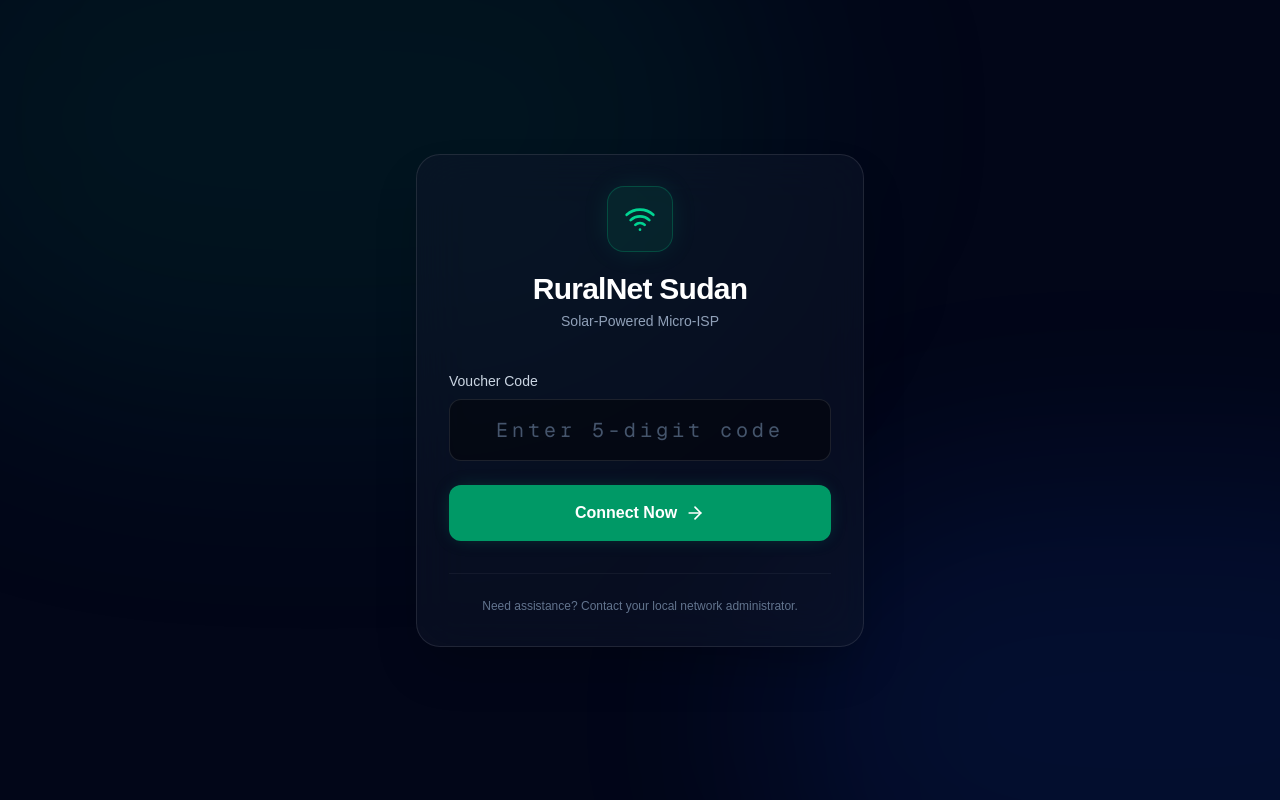
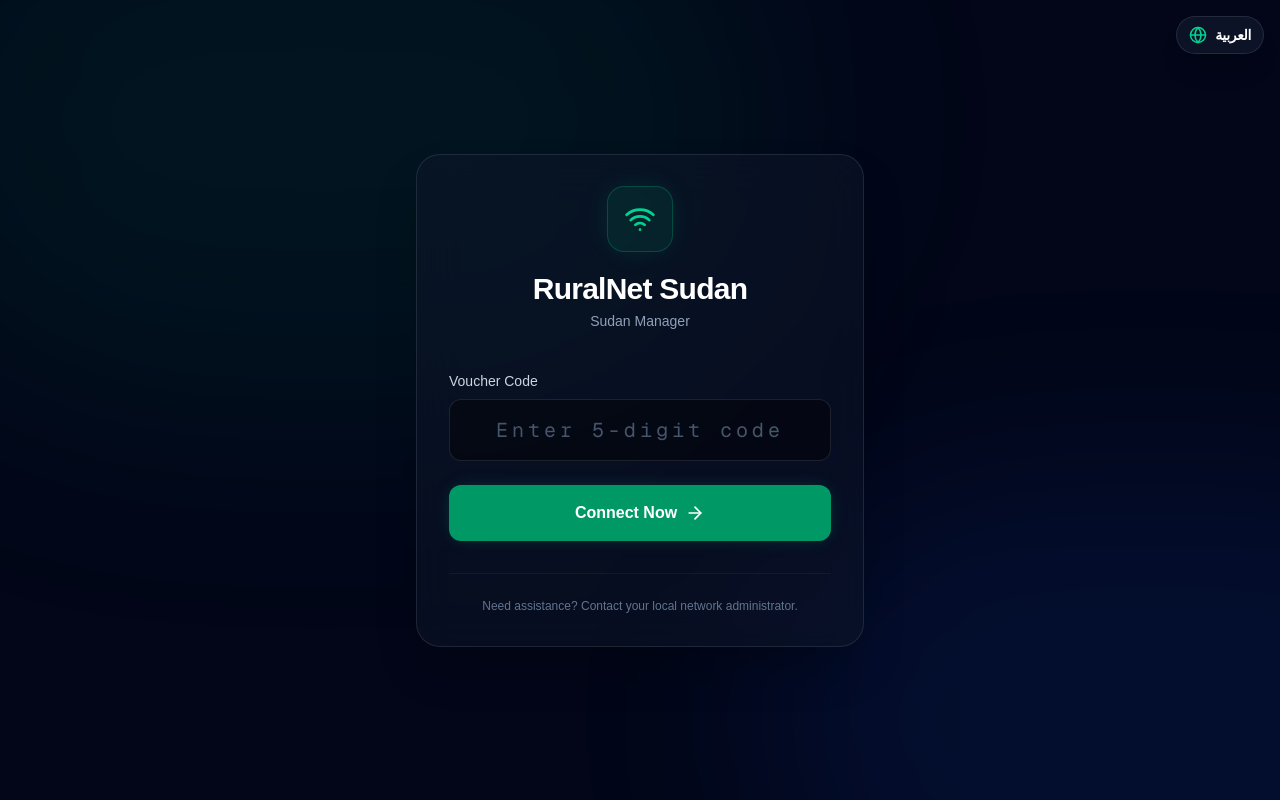
Before and after one commit to Amro145/nafir, a Next.js app: page /login in a window 1280 px wide. Built offline with nearby package versions, Linux system fonts and the light colour scheme.

Commit message:
feat: implement multi-language support with context provider and UI toggle

```diff
--- /dev/null
+++ b/app/LanguageToggle.tsx
@@ -0,0 +1,20 @@
+'use client';
+
+import { useLanguage } from './context/LanguageContext';
+import { Globe } from 'lucide-react';
+
+export default function LanguageToggle() {
+  const { lang, setLang } = useLanguage();
+
+  return (
+    <button
+      onClick={() => setLang(lang === 'en' ? 'ar' : 'en')}
+      className="fixed top-4 right-4 z-50 flex items-center gap-2 bg-slate-900/80 backdrop-blur-md border border-white/10 text-white px-3 py-2 rounded-full shadow-xl hover:bg-slate-800 transition-all active:scale-95"
+    >
+      <Globe size={18} className="text-emerald-400" />
+      <span className="text-sm font-bold tracking-tight">
+        {lang === 'en' ? 'العربية' : 'English'}
+      </span>
+    </button>
+  );
+}
--- /dev/null
+++ b/app/context/LanguageContext.tsx
@@ -0,0 +1,134 @@
+'use client';
+
+import React, { createContext, useContext, useState, useEffect } from 'react';
+
+type Language = 'en' | 'ar';
+
+interface LanguageContextType {
+  lang: Language;
+  setLang: (lang: Language) => void;
+  t: (key: string) => string;
+  isRTL: boolean;
+}
+
+const translations: Record<Language, Record<string, string>> = {
+  en: {
+    branding: "RuralNet Sudan",
+    tagline: "Affordable, Solar-Powered Internet for Rural Communities.",
+    connect_btn: "Connect to Internet",
+    admin_btn: "Admin Dashboard",
+    voucher_label: "Voucher Code",
+    voucher_placeholder: "Enter 5-digit code",
+    login_btn: "Connect Now",
+    login_help: "Need assistance? Contact your local network administrator.",
+    login_error: "Invalid voucher code. Please try again.",
+    connected_title: "You're Connected!",
+    connected_msg: "Your device is now successfully authenticated on the RuralNet Sudan local network.",
+    start_browsing: "Start Browsing",
+    edu_content: "Educational Content",
+    offline: "Offline",
+    dash_title: "RuralNet Sudan - Admin Overview",
+    dash_subtitle: "Monitor node performance and live voucher redemptions.",
+    total_users: "Total Users",
+    active: "Active",
+    revenue: "Daily Revenue",
+    sdg: "SDG",
+    uptime: "Network Uptime",
+    usage: "Bandwidth Usage",
+    recent_activity: "Recent Voucher Redemptions",
+    user_id: "User ID",
+    voucher_type: "Voucher Type",
+    time: "Time",
+    status: "Status",
+    success: "Success",
+    back_home: "Back to Home",
+    sign_out: "Sign Out",
+    overview: "Overview",
+    subscribers: "Subscribers",
+    settings: "Settings",
+    manager: "Sudan Manager",
+    daily_access: "Daily Access",
+    weekly_premium: "Weekly Premium",
+    mins_ago: "mins ago",
+    hours_ago: "hours ago",
+    hackathon: "MVP Version • Built for Hackathon Demo",
+    solar_powered: "Solar Powered",
+    reliable: "Reliable Connectivity",
+    secure: "Secure Access"
+  },
+  ar: {
+    branding: "رورال نت السودان",
+    tagline: "إنترنت بأسعار معقولة يعمل بالطاقة الشمسية للمجتمعات الريفية.",
+    connect_btn: "الاتصال بالإنترنت",
+    admin_btn: "لوحة تحكم المسؤول",
+    voucher_label: "رمز القسيمة",
+    voucher_placeholder: "أدخل الرمز المكون من 5 أرقام",
+    login_btn: "اتصل الآن",
+    login_help: "تحتاج مساعدة؟ تواصل مع مسؤول الشبكة المحلي.",
+    login_error: "رمز القسيمة غير صالح. يرجى المحاولة مرة أخرى.",
+    connected_title: "أنت متصل الآن!",
+    connected_msg: "تمت مصادقة جهازك بنجاح على شبكة رورال نت السودان المحلية.",
+    start_browsing: "ابدأ التصفح",
+    edu_content: "المحتوى التعليمي",
+    offline: "بدون إنترنت",
+    dash_title: "رورال نت السودان - نظرة عامة",
+    dash_subtitle: "مراقبة أداء العقدة وعمليات استرداد القسائم.",
+    total_users: "إجمالي المستخدمين",
+    active: "نشط",
+    revenue: "الإيرادات اليومية",
+    sdg: "جنيه سوداني",
+    uptime: "وقت التشغيل",
+    usage: "استهلاك البيانات",
+    recent_activity: "أحدث القسائم المستردة",
+    user_id: "معرف المستخدم",
+    voucher_type: "نوع القسيمة",
+    time: "الوقت",
+    status: "الحالة",
+    success: "ناجح",
+    back_home: "العودة للرئيسية",
+    sign_out: "تسجيل الخروج",
+    overview: "نظرة عامة",
+    subscribers: "المشتركون",
+    settings: "الإعدادات",
+    manager: "مدير السودان",
+    daily_access: "وصول يومي",
+    weekly_premium: "مميز أسبوعي",
+    mins_ago: "دقائق مضت",
+    hours_ago: "ساعات مضت",
+    hackathon: "نسخة أولية • صُممت لعرض الهاكاثون",
+    solar_powered: "طاقة شمسية",
+    reliable: "اتصال موثوق",
+    secure: "وصول آمن"
+  }
+};
+
+const LanguageContext = createContext<LanguageContextType | undefined>(undefined);
+
+export function LanguageProvider({ children }: { children: React.ReactNode }) {
+  const [lang, setLang] = useState<Language>('en');
+
+  const t = (key: string) => {
+    return translations[lang][key] || key;
+  };
+
+  const isRTL = lang === 'ar';
+
+  useEffect(() => {
+    document.documentElement.dir = isRTL ? 'rtl' : 'ltr';
+    document.documentElement.lang = lang;
+  }, [lang, isRTL]);
+
+  return (
+    <LanguageContext.Provider value={{ lang, setLang, t, isRTL }}>
+      {children}
+    </LanguageContext.Provider>
+  );
+}
+
+export function useLanguage() {
+  const context = useContext(LanguageContext);
+  if (!context) {
+    throw new Error('useLanguage must be used within a LanguageProvider');
+  }
+  return context;
+}
--- a/app/dashboard/page.tsx
+++ b/app/dashboard/page.tsx
@@ -1,3 +1,5 @@
+'use client';
+
 import Link from 'next/link';
 import {
   Users,
@@ -11,24 +13,26 @@ import {
   CheckCircle2,
   Menu
 } from 'lucide-react';
-
-const MOCK_REDEMPTIONS = [
-  { id: 'USR-8902', type: 'Daily Access', time: '10 mins ago', status: 'Success' },
-  { id: 'USR-8891', type: 'Weekly Premium', time: '45 mins ago', status: 'Success' },
-  { id: 'USR-8845', type: 'Daily Access', time: '2 hours ago', status: 'Success' },
-  { id: 'USR-8722', type: 'Daily Access', time: '3 hours ago', status: 'Success' },
-  { id: 'USR-8650', type: 'Weekly Premium', time: '5 hours ago', status: 'Success' },
-
-];
+import { useLanguage } from '../context/LanguageContext';
 
 export default function DashboardPage() {
+  const { t, isRTL } = useLanguage();
+
+  const MOCK_REDEMPTIONS = [
+    { id: 'USR-8902', type: t('daily_access'), time: `10 ${t('mins_ago')}`, status: t('success') },
+    { id: 'USR-8891', type: t('weekly_premium'), time: `45 ${t('mins_ago')}`, status: t('success') },
+    { id: 'USR-8845', type: t('daily_access'), time: `2 ${t('hours_ago')}`, status: t('success') },
+    { id: 'USR-8722', type: t('daily_access'), time: `3 ${t('hours_ago')}`, status: t('success') },
+    { id: 'USR-8650', type: t('weekly_premium'), time: `5 ${t('hours_ago')}`, status: t('success') },
+  ];
+
   return (
     <div className="min-h-screen bg-slate-50 flex flex-col md:flex-row">
       {/* Mobile Header (visible only on mobile) */}
       <div className="md:hidden bg-slate-900 text-white p-4 flex justify-between items-center sticky top-0 z-20 shadow-md">
         <div className="font-bold text-lg tracking-tight flex items-center gap-2">
           <Signal className="text-emerald-500" size={20} />
-          RuralNet Admin
+          {t('branding')}
         </div>
         <button className="p-2 hover:bg-slate-800 rounded-md transition-colors">
           <Menu size={22} />
@@ -36,108 +40,108 @@ export default function DashboardPage() {
       </div>
 
       {/* Sidebar Navigation */}
-      <aside className="hidden md:flex flex-col w-64 bg-slate-900 text-slate-300 min-h-screen fixed left-0 top-0 bottom-0 z-10 shadow-2xl">
+      <aside className={`hidden md:flex flex-col w-64 bg-slate-900 text-slate-300 min-h-screen fixed ${isRTL ? 'right-0' : 'left-0'} top-0 bottom-0 z-10 shadow-2xl`}>
         <div className="p-6 border-b border-slate-800/60">
           <h2 className="text-xl font-extrabold text-white tracking-tight flex items-center gap-2.5">
             <Signal className="text-emerald-500" size={24} />
             RuralNet
           </h2>
-          <p className="text-[10px] text-slate-400 mt-1.5 uppercase font-bold tracking-widest pl-8">Sudan Manager</p>
+          <p className={`text-[10px] text-slate-400 mt-1.5 uppercase font-bold tracking-widest ${isRTL ? 'pr-8' : 'pl-8'}`}>{t('manager')}</p>
         </div>
 
         <nav className="flex-1 p-4 space-y-2">
           <Link href="/dashboard" className="flex items-center gap-3 bg-emerald-600/15 text-emerald-400 px-4 py-3.5 rounded-xl transition-colors border border-emerald-500/20">
             <LayoutDashboard size={20} />
-            <span className="font-medium">Overview</span>
+            <span className="font-medium">{t('overview')}</span>
           </Link>
           <button className="w-full flex items-center gap-3 hover:bg-slate-800 hover:text-white px-4 py-3.5 rounded-xl transition-colors text-left group">
             <Users size={20} className="text-slate-500 group-hover:text-white transition-colors" />
-            <span className="font-medium">Subscribers</span>
+            <span className="font-medium">{t('subscribers')}</span>
           </button>
           <button className="w-full flex items-center gap-3 hover:bg-slate-800 hover:text-white px-4 py-3.5 rounded-xl transition-colors text-left group">
             <Settings size={20} className="text-slate-500 group-hover:text-white transition-colors" />
-            <span className="font-medium">Settings</span>
+            <span className="font-medium">{t('settings')}</span>
           </button>
         </nav>
 
         <div className="p-4 border-t border-slate-800/60">
           <Link href="/" className="flex items-center gap-3 hover:bg-slate-800 hover:text-white px-4 py-3.5 rounded-xl transition-colors group">
-            <ArrowLeft size={20} className="text-slate-500 group-hover:text-white transition-colors" />
-            <span className="font-medium">Back to Home</span>
+            <ArrowLeft size={20} className={`text-slate-500 group-hover:text-white transition-colors ${isRTL ? 'rotate-180' : ''}`} />
+            <span className="font-medium">{t('back_home')}</span>
           </Link>
           <button className="w-full mt-2 flex items-center gap-3 hover:bg-red-500/10 hover:text-red-400 text-slate-400 px-4 py-3.5 rounded-xl transition-colors text-left">
             <LogOut size={20} />
-            <span className="font-medium">Sign Out</span>
+            <span className="font-medium">{t('sign_out')}</span>
           </button>
         </div>
       </aside>
 
       {/* Main Content Area */}
-      <main className="flex-1 md:ml-64 p-4 md:p-8 lg:p-10">
+      <main className={`flex-1 ${isRTL ? 'md:mr-64' : 'md:ml-64'} p-4 md:p-8 lg:p-10`}>
 
         {/* Mobile Back to Home (Visible on mobile only) */}
         <div className="md:hidden mb-6 mt-2">
           <Link href="/" className="inline-flex items-center gap-2 text-sm text-slate-500 hover:text-slate-900 font-semibold transition-colors bg-white px-4 py-2 rounded-lg border border-slate-200 shadow-sm">
-            <ArrowLeft size={16} />
-            Back to Home
+            <ArrowLeft size={16} className={isRTL ? 'rotate-180' : ''} />
+            {t('back_home')}
           </Link>
         </div>
 
         <header className="mb-8 md:mb-10">
-          <h1 className="text-2xl md:text-3xl font-extrabold text-slate-900 tracking-tight">RuralNet Sudan - Admin Overview</h1>
-          <p className="text-slate-500 mt-2 font-medium">Monitor node performance and live voucher redemptions.</p>
+          <h1 className="text-2xl md:text-3xl font-extrabold text-slate-900 tracking-tight">{t('dash_title')}</h1>
+          <p className="text-slate-500 mt-2 font-medium">{t('dash_subtitle')}</p>
         </header>
 
         {/* KPI Cards Grid */}
         <div className="grid grid-cols-1 sm:grid-cols-2 xl:grid-cols-4 gap-5 mb-8 md:mb-10">
           {/* Card 1: Users */}
           <div className="bg-white p-6 rounded-2xl shadow-sm border border-slate-200/60 flex flex-col hover:shadow-md transition-shadow">
-            <div className="flex justify-between items-start mb-4">
+            <div className={`flex justify-between items-start mb-4 ${isRTL ? 'flex-row-reverse' : ''}`}>
               <div className="p-3 bg-blue-50 text-blue-600 rounded-xl ring-1 ring-blue-100">
                 <Users size={24} />
               </div>
             </div>
             <div>
-              <p className="text-sm text-slate-500 font-bold uppercase tracking-wider mb-1">Total Users</p>
-              <h3 className="text-3xl font-black text-slate-900 tracking-tight">142 <span className="text-sm font-bold text-emerald-500 ml-1 uppercase tracking-wider">Active</span></h3>
+              <p className="text-sm text-slate-500 font-bold uppercase tracking-wider mb-1">{t('total_users')}</p>
+              <h3 className="text-3xl font-black text-slate-900 tracking-tight">142 <span className="text-sm font-bold text-emerald-500 ml-1 uppercase tracking-wider">{t('active')}</span></h3>
             </div>
           </div>
 
           {/* Card 2: Revenue */}
           <div className="bg-white p-6 rounded-2xl shadow-sm border border-slate-200/60 flex flex-col hover:shadow-md transition-shadow">
-            <div className="flex justify-between items-start mb-4">
+            <div className={`flex justify-between items-start mb-4 ${isRTL ? 'flex-row-reverse' : ''}`}>
               <div className="p-3 bg-emerald-50 text-emerald-600 rounded-xl ring-1 ring-emerald-100">
                 <DollarSign size={24} />
               </div>
             </div>
             <div>
-              <p className="text-sm text-slate-500 font-bold uppercase tracking-wider mb-1">Daily Revenue</p>
-              <h3 className="text-3xl font-black text-slate-900 tracking-tight">45,000 <span className="text-sm text-slate-500 font-bold ml-1">SDG</span></h3>
+              <p className="text-sm text-slate-500 font-bold uppercase tracking-wider mb-1">{t('revenue')}</p>
+              <h3 className="text-3xl font-black text-slate-900 tracking-tight">45,000 <span className="text-sm text-slate-500 font-bold ml-1">{t('sdg')}</span></h3>
             </div>
           </div>
 
           {/* Card 3: Uptime */}
           <div className="bg-white p-6 rounded-2xl shadow-sm border border-slate-200/60 flex flex-col hover:shadow-md transition-shadow">
-            <div className="flex justify-between items-start mb-4">
+            <div className={`flex justify-between items-start mb-4 ${isRTL ? 'flex-row-reverse' : ''}`}>
               <div className="p-3 bg-amber-50 text-amber-600 rounded-xl ring-1 ring-amber-100">
                 <Activity size={24} />
               </div>
             </div>
             <div>
-              <p className="text-sm text-slate-500 font-bold uppercase tracking-wider mb-1">Network Uptime</p>
+              <p className="text-sm text-slate-500 font-bold uppercase tracking-wider mb-1">{t('uptime')}</p>
               <h3 className="text-3xl font-black text-slate-900 tracking-tight">99.8%</h3>
             </div>
           </div>
 
           {/* Card 4: Bandwidth */}
           <div className="bg-white p-6 rounded-2xl shadow-sm border border-slate-200/60 flex flex-col hover:shadow-md transition-shadow">
-            <div className="flex justify-between items-start mb-4">
+            <div className={`flex justify-between items-start mb-4 ${isRTL ? 'flex-row-reverse' : ''}`}>
               <div className="p-3 bg-purple-50 text-purple-600 rounded-xl ring-1 ring-purple-100">
                 <Signal size={24} />
               </div>
             </div>
             <div>
-              <p className="text-sm text-slate-500 font-bold uppercase tracking-wider mb-1">Bandwidth Usage</p>
+              <p className="text-sm text-slate-500 font-bold uppercase tracking-wider mb-1">{t('usage')}</p>
               <h3 className="text-3xl font-black text-slate-900 tracking-tight">2.4 <span className="text-xl text-slate-600 font-bold">GB</span> <span className="text-slate-300 font-light mx-1">/</span> <span className="text-xl text-slate-500 font-bold">5 GB</span></h3>
             </div>
           </div>
@@ -146,17 +150,17 @@ export default function DashboardPage() {
         {/* Recent Activity Table */}
         <div className="bg-white rounded-2xl shadow-sm border border-slate-200/60 overflow-hidden">
           <div className="p-6 border-b border-slate-100 bg-slate-50/50">
-            <h2 className="text-lg font-bold text-slate-900">Recent Voucher Redemptions</h2>
+            <h2 className="text-lg font-bold text-slate-900">{t('recent_activity')}</h2>
           </div>
 
           <div className="overflow-x-auto">
             <table className="w-full text-left border-collapse min-w-[600px]">
               <thead>
                 <tr className="text-slate-400 text-xs uppercase tracking-wider border-b border-slate-100 font-semibold bg-white">
-                  <th className="py-4 px-6">User ID</th>
-                  <th className="py-4 px-6">Voucher Type</th>
-                  <th className="py-4 px-6">Time</th>
-                  <th className="py-4 px-6 text-right">Status</th>
+                  <th className={`py-4 px-6 ${isRTL ? 'text-right' : 'text-left'}`}>{t('user_id')}</th>
+                  <th className={`py-4 px-6 ${isRTL ? 'text-right' : 'text-left'}`}>{t('voucher_type')}</th>
+                  <th className={`py-4 px-6 ${isRTL ? 'text-right' : 'text-left'}`}>{t('time')}</th>
+                  <th className={`py-4 px-6 ${isRTL ? 'text-left' : 'text-right'}`}>{t('status')}</th>
                 </tr>
               </thead>
               <tbody className="divide-y divide-slate-100 bg-white">
@@ -165,13 +169,13 @@ export default function DashboardPage() {
                     <td className="py-4 px-6 text-sm font-bold text-slate-700 group-hover:text-slate-900 transition-colors">{item.id}</td>
                     <td className="py-4 px-6 text-sm">
                       <span className={`inline-flex items-center px-2.5 py-1 rounded-md text-xs font-bold uppercase tracking-wide ${
-                        item.type === 'Daily Access' ? 'bg-blue-50 text-blue-600 ring-1 ring-blue-100 inset-0' : 'bg-purple-50 text-purple-600 ring-1 ring-purple-100 inset-0'
+                        item.type === t('daily_access') ? 'bg-blue-50 text-blue-600 ring-1 ring-blue-100 inset-0' : 'bg-purple-50 text-purple-600 ring-1 ring-purple-100 inset-0'
                       }`}>
                         {item.type}
                       </span>
                     </td>
                     <td className="py-4 px-6 text-sm font-medium text-slate-500">{item.time}</td>
-                    <td className="py-4 px-6 text-sm text-right">
+                    <td className={`py-4 px-6 text-sm ${isRTL ? 'text-left' : 'text-right'}`}>
                       <div className="inline-flex items-center gap-1.5 text-emerald-600 bg-emerald-50 px-3 py-1.5 rounded-full font-bold text-xs ring-1 ring-emerald-100/50">
                         <CheckCircle2 size={14} strokeWidth={3} />
                         {item.status}
--- a/app/layout.tsx
+++ b/app/layout.tsx
@@ -17,6 +17,9 @@ export const metadata: Metadata = {
   description: "Generated by create next app",
 };
 
+import { LanguageProvider } from "./context/LanguageContext";
+import LanguageToggle from "./LanguageToggle";
+
 export default function RootLayout({
   children,
 }: Readonly<{
@@ -27,7 +30,12 @@ export default function RootLayout({
       lang="en"
       className={`${geistSans.variable} ${geistMono.variable} h-full antialiased`}
     >
-      <body className="min-h-full flex flex-col">{children}</body>
+      <body className="min-h-full flex flex-col">
+        <LanguageProvider>
+          <LanguageToggle />
+          {children}
+        </LanguageProvider>
+      </body>
     </html>
   );
 }
--- a/app/login/page.tsx
+++ b/app/login/page.tsx
@@ -3,12 +3,14 @@
 import { useState } from 'react';
 import { useRouter } from 'next/navigation';
 import { Wifi, ArrowRight } from 'lucide-react';
+import { useLanguage } from '../context/LanguageContext';
 
 export default function LoginPage() {
   const [voucherCode, setVoucherCode] = useState('');
   const [error, setError] = useState('');
   const [isLoading, setIsLoading] = useState(false);
   const router = useRouter();
+  const { t, isRTL } = useLanguage();
 
   const handleSubmit = (e: React.FormEvent) => {
     e.preventDefault();
@@ -20,7 +22,7 @@ export default function LoginPage() {
       if (voucherCode === '12345') {
         router.push('/connected');
       } else {
-        setError('Invalid voucher code. Please try again.');
+        setError(t('login_error'));
         setIsLoading(false);
       }
     }, 800);
@@ -30,8 +32,8 @@ export default function LoginPage() {
     <div className="min-h-screen bg-slate-950 flex items-center justify-center p-4 overflow-hidden relative">
       {/* Background ambient lighting */}
       <div className="absolute inset-0 pointer-events-none">
-        <div className="absolute -top-[20%] -left-[10%] w-[70%] h-[70%] rounded-full bg-emerald-600/10 blur-[120px]" />
-        <div className="absolute top-[60%] -right-[20%] w-[60%] h-[60%] rounded-full bg-blue-600/10 blur-[100px]" />
+        <div className="absolute top-[-20%] left-[-10%] w-[70%] h-[70%] rounded-full bg-emerald-600/10 blur-[120px]" />
+        <div className="absolute top-[60%] right-[-20%] w-[60%] h-[60%] rounded-full bg-blue-600/10 blur-[100px]" />
       </div>
 
       <div className="w-full max-w-md relative z-10">
@@ -40,21 +42,21 @@ export default function LoginPage() {
             <div className="w-16 h-16 bg-emerald-500/10 text-emerald-400 rounded-2xl flex items-center justify-center mb-5 ring-1 ring-emerald-500/30 shadow-[0_0_30px_-5px_rgba(16,185,129,0.2)]">
               <Wifi size={32} />
             </div>
-            <h1 className="text-3xl font-bold text-white tracking-tight mb-1">RuralNet Sudan</h1>
-            <p className="text-slate-400 text-sm text-center font-medium">Solar-Powered Micro-ISP</p>
+            <h1 className="text-3xl font-bold text-white tracking-tight mb-1">{t('branding')}</h1>
+            <p className="text-slate-400 text-sm text-center font-medium">{t('manager')}</p>
           </div>
 
           <form onSubmit={handleSubmit} className="space-y-6">
             <div>
               <label htmlFor="voucher" className="block text-sm font-medium text-slate-300 mb-2">
-                Voucher Code
+                {t('voucher_label')}
               </label>
               <input
                 id="voucher"
                 type="text"
                 value={voucherCode}
                 onChange={(e) => setVoucherCode(e.target.value)}
-                placeholder="Enter 5-digit code"
+                placeholder={t('voucher_placeholder')}
                 className="w-full px-4 py-4 bg-black/40 border border-white/10 rounded-xl text-white placeholder-slate-600 focus:outline-none focus:ring-2 focus:ring-emerald-500/50 focus:border-emerald-500/50 transition-all text-xl text-center tracking-[0.2em] font-mono"
                 required
                 disabled={isLoading}
@@ -75,8 +77,8 @@ export default function LoginPage() {
                 <div className="w-6 h-6 border-2 border-white/30 border-t-white rounded-full animate-spin" />
               ) : (
                 <>
-                  Connect Now
-                  <ArrowRight size={20} />
+                  {t('login_btn')}
+                  <ArrowRight size={20} className={isRTL ? 'rotate-180' : ''} />
                 </>
               )}
             </button>
@@ -84,7 +86,7 @@ export default function LoginPage() {
 
           <div className="mt-8 pt-6 border-t border-white/5 text-center">
             <p className="text-xs text-slate-500">
-              Need assistance? Contact your local network administrator.
+              {t('login_help')}
             </p>
           </div>
         </div>
```
Also changed, not shown: app/connected/page.tsx (+7 -5 lines), app/page.tsx (+15 -10 lines).
